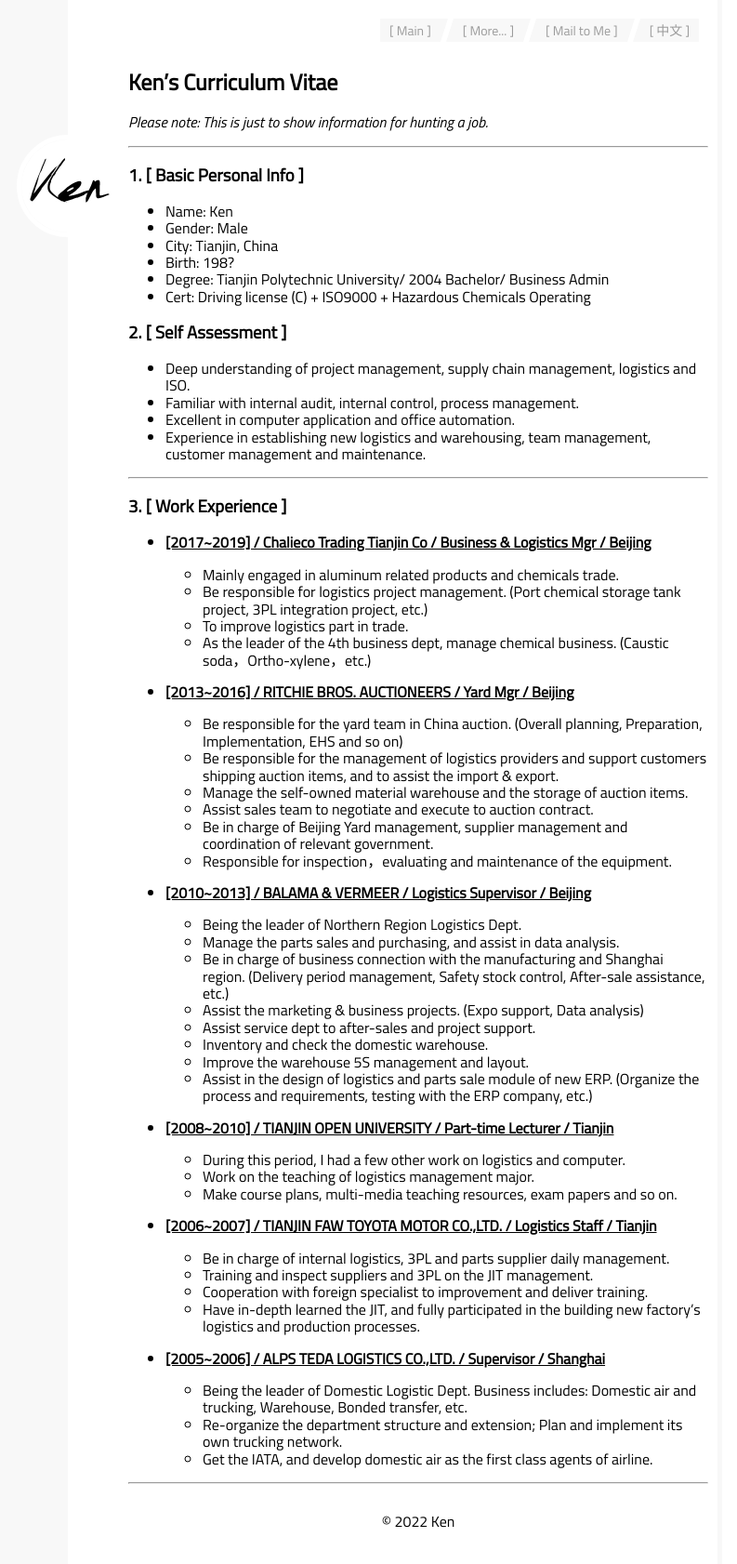
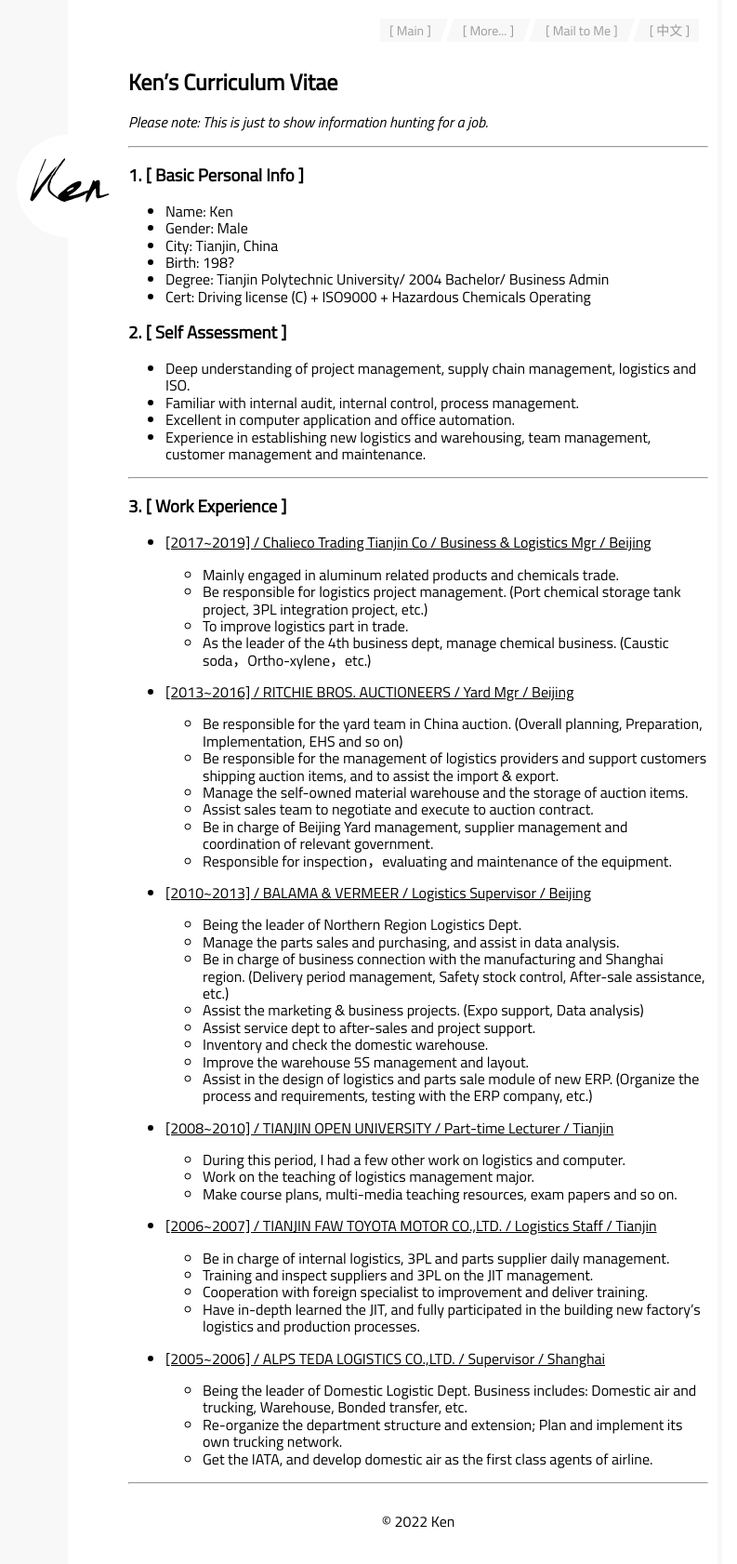
Before and after one commit to kenwebpage/kenwebpage.github.io, a Jekyll site: the page built from index.md, in a window 1280 px wide. Shown: the whole page at 93% size, without its empty margins (375-1168 px from the left). Built offline with Jekyll 4.4.1, drawn with Linux system fonts in a browser that asks for light colours.

Commit message:
m3_20220814153043

```diff
--- a/index.md
+++ b/index.md
@@ -5,7 +5,7 @@
 
 ## Ken's Curriculum Vitae
 
-*Please note: This is just to show information for hunting a job.*
+*Please note: This is just to show information hunting for a job.*
 
 ---
 
@@ -29,14 +29,14 @@
 
 ### 3. [ Work Experience ]
 
-- **<u>[2017~2019] / Chalieco Trading Tianjin Co / Business & Logistics Mgr / Beijing</u>**
+- <u>[2017~2019] / Chalieco Trading Tianjin Co / Business & Logistics Mgr / Beijing</u>
 
   - Mainly engaged in aluminum related products and chemicals trade.
   - Be responsible for logistics project management. (Port chemical storage tank project, 3PL integration project, etc.)
   - To improve logistics part in trade.
   - As the leader of the 4th business dept, manage chemical business. (Caustic soda，Ortho-xylene，etc.)
 
-- **<u>[2013~2016] / RITCHIE BROS. AUCTIONEERS / Yard Mgr / Beijing</u>**
+- <u>[2013~2016] / RITCHIE BROS. AUCTIONEERS / Yard Mgr / Beijing</u>
 
   - Be responsible for the yard team in China auction. (Overall planning, Preparation, Implementation, EHS and so on)
   - Be responsible for the management of logistics providers and support customers shipping auction items, and to assist the import & export.
@@ -45,7 +45,7 @@
   - Be in charge of Beijing Yard management, supplier management and coordination of relevant government.
   - Responsible for inspection，evaluating and maintenance of the equipment.
 
-- **<u>[2010~2013] / BALAMA & VERMEER / Logistics Supervisor / Beijing</u>**
+- <u>[2010~2013] / BALAMA & VERMEER / Logistics Supervisor / Beijing</u>
 
   - Being the leader of Northern Region Logistics Dept.
   - Manage the parts sales and purchasing, and assist in data analysis.
@@ -56,20 +56,20 @@
   - Improve the warehouse 5S management and layout.
   - Assist in the design of logistics and parts sale module of new ERP. (Organize the process and requirements, testing with the ERP company, etc.)
 
-- **<u>[2008~2010] / TIANJIN OPEN UNIVERSITY / Part-time Lecturer / Tianjin</u>**
+- <u>[2008~2010] / TIANJIN OPEN UNIVERSITY / Part-time Lecturer / Tianjin</u>
 
   - During this period, I had a few other work on logistics and computer.
   - Work on the teaching of logistics management major.
   - Make course plans, multi-media teaching resources, exam papers and so on.
 
-- **<u>[2006~2007] / TIANJIN FAW TOYOTA MOTOR CO.,LTD. / Logistics Staff / Tianjin</u>**
+- <u>[2006~2007] / TIANJIN FAW TOYOTA MOTOR CO.,LTD. / Logistics Staff / Tianjin</u>
 
   - Be in charge of internal logistics, 3PL and parts supplier daily management.
   - Training and inspect suppliers and 3PL on the JIT management.
   - Cooperation with foreign specialist to improvement and deliver training.
   - Have in-depth learned the JIT, and fully participated in the building new factory's logistics and production processes.
 
-- **<u>[2005~2006] / ALPS TEDA LOGISTICS CO.,LTD. / Supervisor / Shanghai</u>**
+- <u>[2005~2006] / ALPS TEDA LOGISTICS CO.,LTD. / Supervisor / Shanghai</u>
 
   - Being the leader of Domestic Logistic Dept. Business includes: Domestic air and trucking, Warehouse, Bonded transfer, etc.
   - Re-organize the department structure and extension; Plan and implement its own trucking network.
```
Also changed, not shown: _posts/2022-08-14-hello.md (+4 -2 lines), index_cn.md (+7 -7 lines), assets/img/itworks_06.jpg (added).
